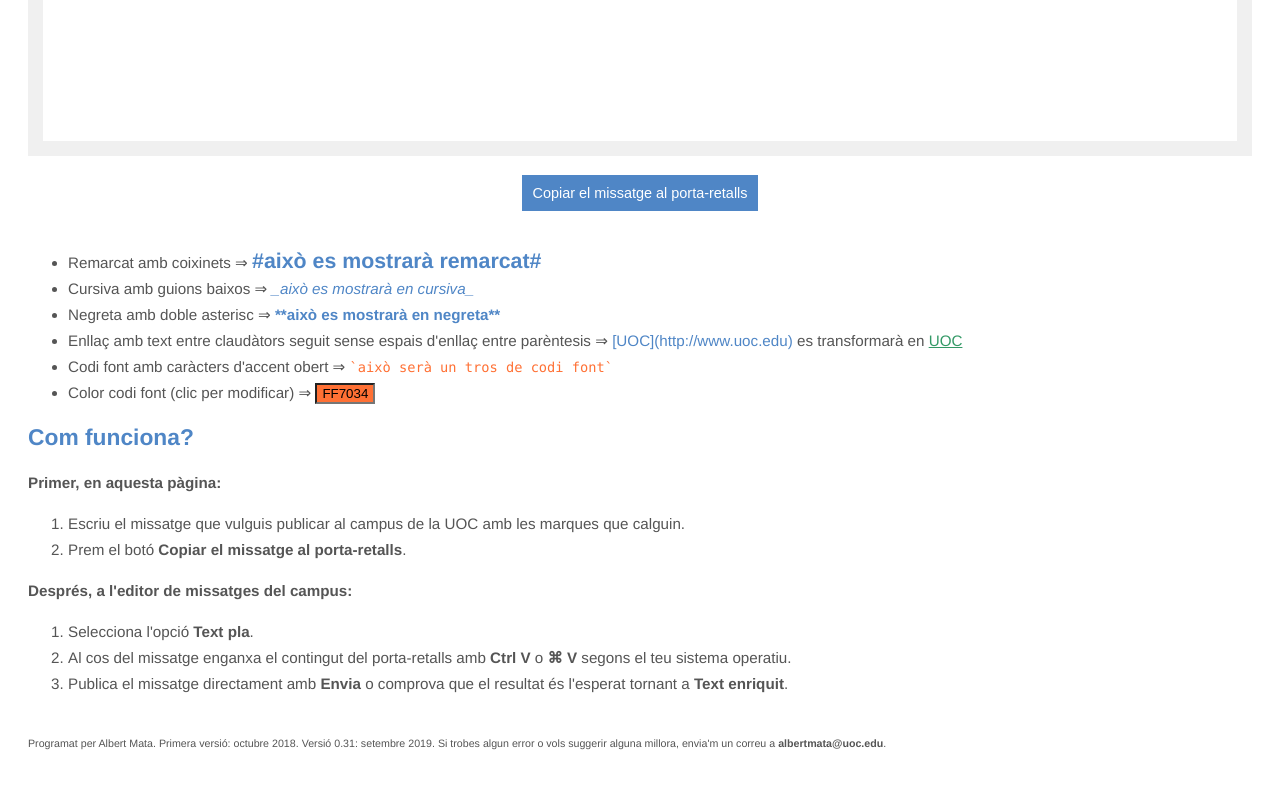
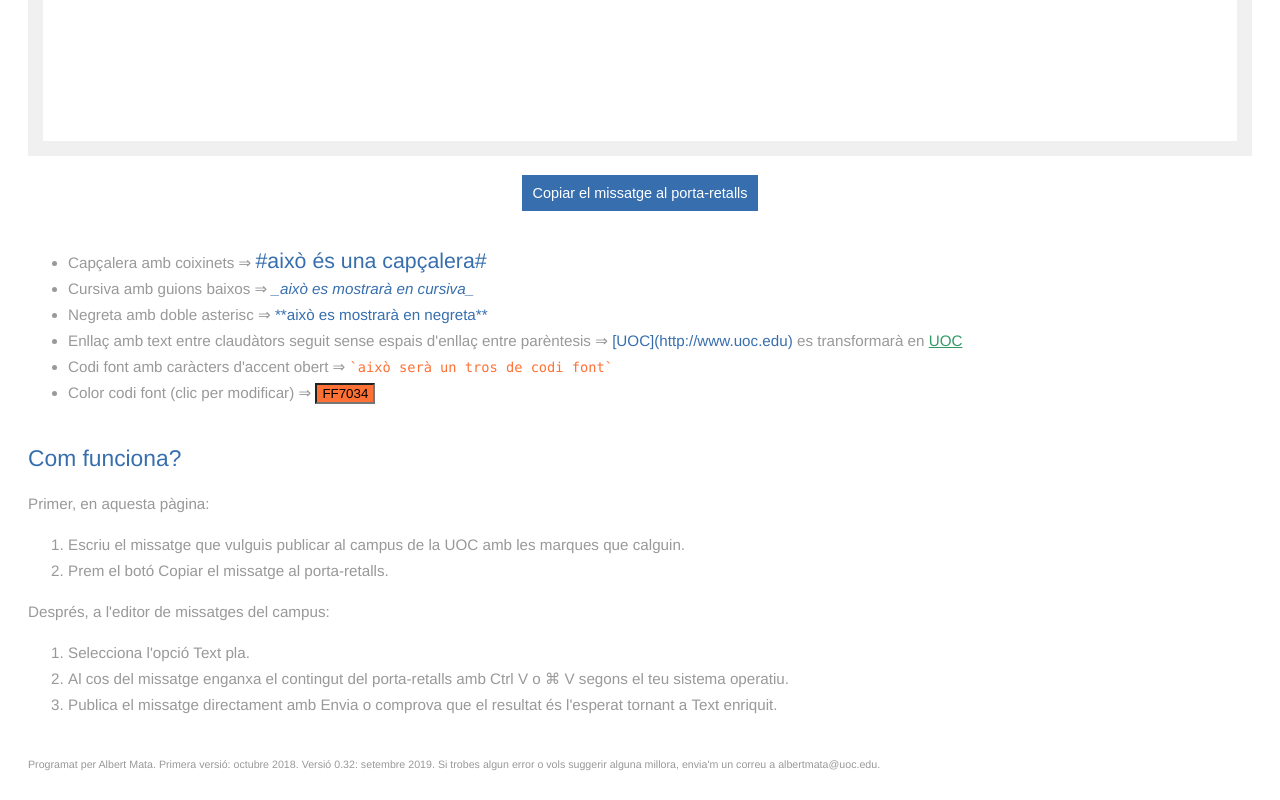
Before and after one commit to almata/UOCTextEnriquit, a plain HTML site: page index.html in a window 1280 px wide. Shown: the part 356-1156 px from the top of the page. Before the commit the page ends 1135 px from the top, so only its background shows below. Drawn offline with Linux system fonts and the light colour scheme.

Commit message:
Versió 0.32

```diff
--- a/index.html
+++ b/index.html
@@ -15,7 +15,7 @@
 <p><textarea id="second" style="border: 0px #FFF; width:0%; height: 0%; background-color: #FFF; color: #FFF;" readonly=""></textarea></p>
 
 <ul>
-    <li>Remarcat amb coixinets &rArr; <span class="color" style="font-size: 16pt;"><strong>#això es mostrarà remarcat#</strong></span></li>
+    <li>Capçalera amb coixinets &rArr; <span class="color" style="font-size: 16pt;"><strong>#això és una capçalera#</strong></span></li>
     <li>Cursiva amb guions baixos &rArr; <span class="color"><em>_això es mostrarà en cursiva_</em></span></li>
     <li>Negreta amb doble asterisc &rArr; <span class="color"><strong>**això es mostrarà en negreta**</strong></span></li>
     <li>Enllaç amb text entre claudàtors seguit sense espais d'enllaç entre parèntesis &rArr; <span class="color">[UOC](http://www.uoc.edu)</span> es transformarà en <a style='color: #396;' href='http://www.uoc.edu'>UOC</a></li>
@@ -38,6 +38,6 @@
     <li>Publica el missatge directament amb <strong>Envia</strong> o comprova que el resultat és l'esperat tornant a <strong>Text enriquit</strong>.</li>
 </ol>
 
-<p><br/><span style="font-size: 8pt; line-height: 125%;">Programat per Albert Mata. Primera versió: octubre 2018. Versió 0.31: setembre 2019. Si trobes algun error o vols suggerir alguna millora, envia'm un correu a <strong>albertmata@uoc.edu</strong>.</span></p>
+<p><br/><span style="font-size: 8pt; line-height: 125%;">Programat per Albert Mata. Primera versió: octubre 2018. Versió 0.32: setembre 2019. Si trobes algun error o vols suggerir alguna millora, envia'm un correu a <strong>albertmata@uoc.edu</strong>.</span></p>
 </body>
 </html>
--- a/theme.css
+++ b/theme.css
@@ -1,5 +1,5 @@
 :root {
-  --main-color: #4F86C6;
+  --main-color: rgb(55, 111, 174);
 }
 
 html, body {
@@ -11,13 +11,20 @@ body {
 	background-color: #FFF;
 	padding: 20;
 	font-size: 0.95em;
+	font-weight: 200;
 	line-height: 170%;
-	color: #555;
+	color: #999;
 	font-family: "Helvetica Neue", Helvetica, Arial, sans-serif;
+}
+
+strong {
+	font-weight: 400;
 }
 
 h1, h2, a {
 	color: var(--main-color);
+	font-weight: 400;
+	margin-top: 40px;
 }
 
 input.jscolor {
```
